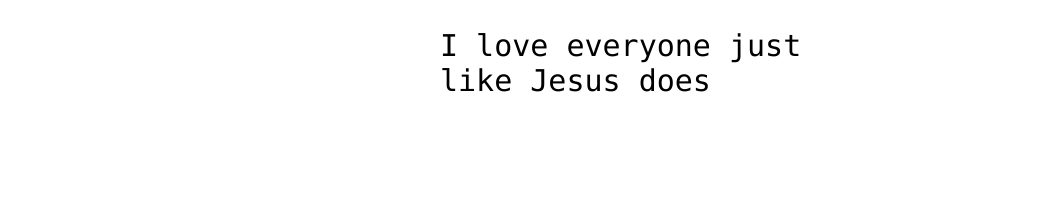
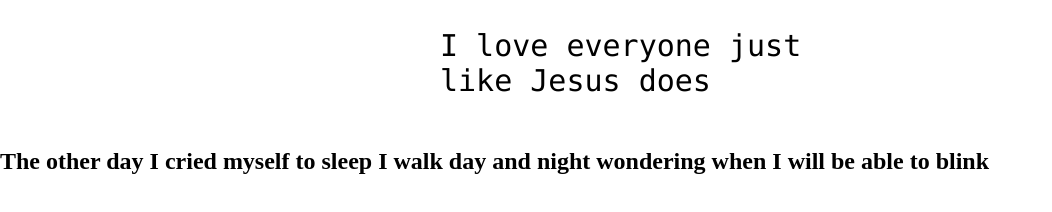
Before and after one commit to Culkerz/Culkerz.github.io, a plain HTML site: page index.html in a window 1280 px wide. Shown: the part 360-572 px from the top of the page, without its empty margins (0-1052 px from the left). Drawn offline with Linux system fonts and the light colour scheme.

Commit message:
Update index.html

```diff
--- a/index.html
+++ b/index.html
@@ -14,5 +14,12 @@
 <!-- Change this code here by copy and pasting your template on line 15 -->
 <p>I love everyone just like Jesus does</p>
 
+
+<h2>
+The other day I cried myself to sleep
+
+I walk day and night wondering when I will be able to blink
+
+</h2>
 </body>
 </html>
```
